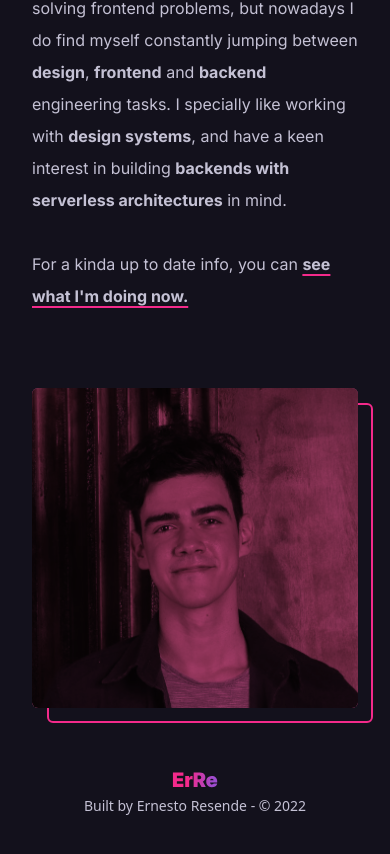
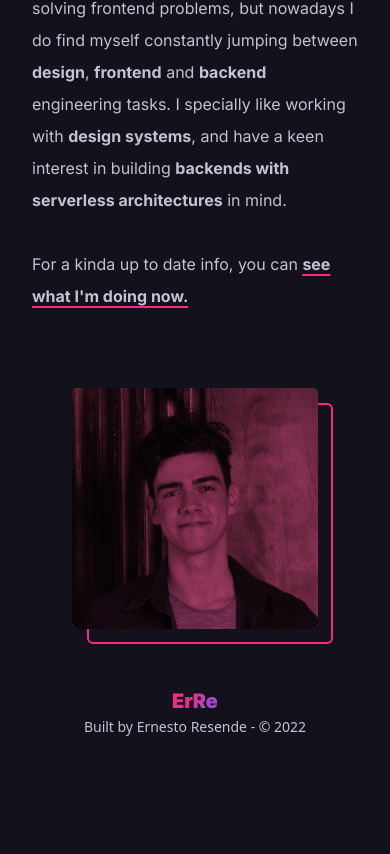
Before and after one commit to ernestoresende/ernestoresende.com, a Next.js app: page / in a window 390 px wide. Shown: the part 1076-1930 px from the top of the page. After the commit the page ends 1877 px from the top, so only its background shows below. Built offline with nearby package versions, Linux system fonts and the light colour scheme.

Commit message:
refactor: adjust layout on headshot

```diff
--- a/src/components/AboutMe.tsx
+++ b/src/components/AboutMe.tsx
@@ -33,7 +33,7 @@ export const AboutMe: React.FC = () => {
               </Link>
             </p>
           </div>
-          <div>
+          <div className="sm:p-0 px-10">
             <ProfileImage />
           </div>
         </div>
```
